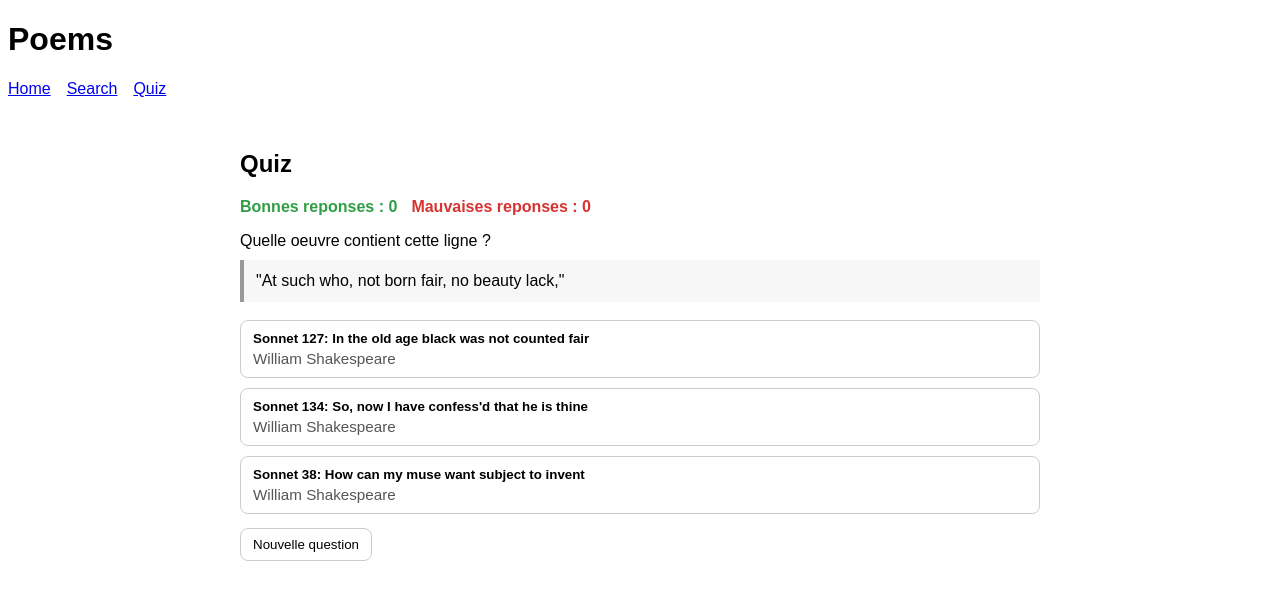
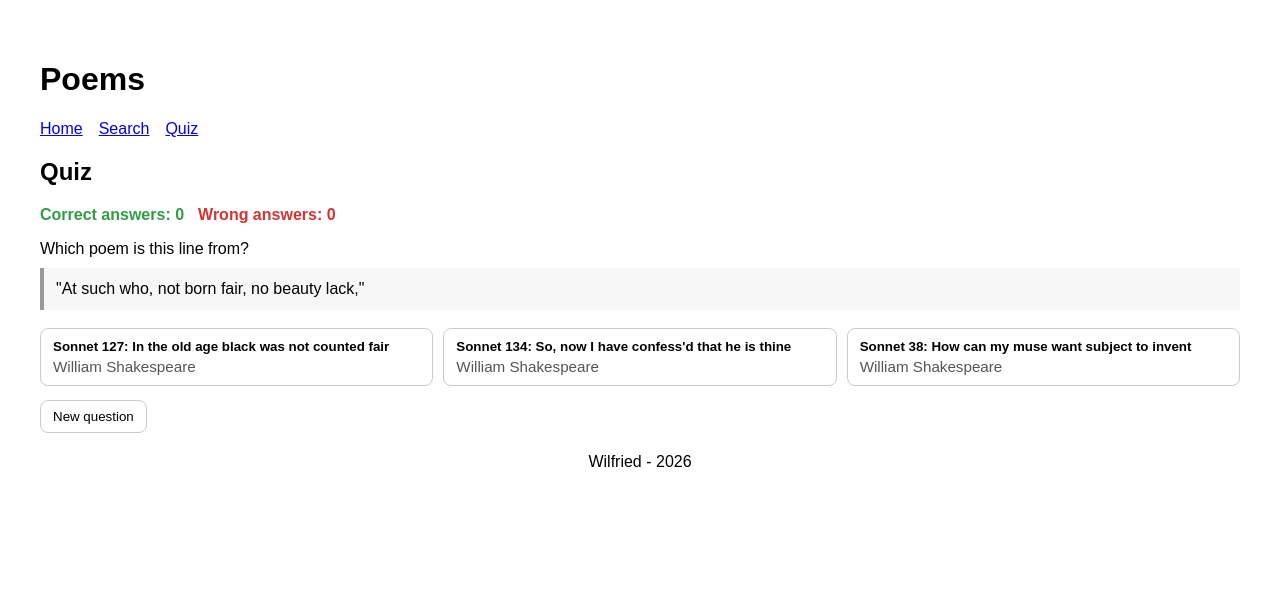
Before and after one commit to WilfriedEugster/programmation_web_projet_S4, a Vue app: page /quiz in a window 1280 px wide. Shown: the top 600 px of the page. Built offline with nearby package versions, Linux system fonts and the light colour scheme.

Commit message:
feat: style improvement

```diff
--- a/src/App.vue
+++ b/src/App.vue
@@ -2,18 +2,23 @@
   <div id="app">
     <Header />
     <RouterView />
+    <Footer />
   </div>
 </template>
 
 <script setup>
 import { RouterView } from "vue-router";
 import Header from "./components/Header.vue";
-
+import Footer from "./components/Footer.vue";
 </script>
 
 <style>
 body {
   font-family: Arial, Helvetica, sans-serif;
+}
+
+#app {
+  padding: 16px;
 }
 
 button,
--- /dev/null
+++ b/src/components/Footer.vue
@@ -0,0 +1,16 @@
+<script setup lang="ts">
+
+</script>
+
+<template>
+<footer>
+Wilfried - 2026
+</footer>
+</template>
+
+<style scoped>
+footer {
+  margin-top: 20px;
+  text-align: center;
+}
+</style>
--- a/src/components/Quiz.vue
+++ b/src/components/Quiz.vue
@@ -3,12 +3,12 @@
 		<h2>Quiz</h2>
 
 		<div class="quiz-scoreboard">
-			<p class="score good">Bonnes reponses : {{ correctAnswers }}</p>
-			<p class="score bad">Mauvaises reponses : {{ wrongAnswers }}</p>
+			<p class="score good">Correct answers: {{ correctAnswers }}</p>
+			<p class="score bad">Wrong answers: {{ wrongAnswers }}</p>
 		</div>
 
 		<p class="quiz-instruction">
-			Quelle oeuvre contient cette ligne ?
+			Which poem is this line from?
 		</p>
 
 		<blockquote v-if="question" class="quiz-line">
@@ -30,13 +30,13 @@
 		<p v-if="hasAnswered" class="quiz-feedback" :class="isGoodAnswer ? 'good' : 'bad'">
 			{{
 				isGoodAnswer
-					? 'Bonne reponse !'
-					: 'Mauvaise reponse. La bonne est affichée en vert.'
+					? 'Correct answer!'
+					: 'Wrong answer. The correct one is highlighted in green.'
 			}}
 		</p>
 
 		<button class="next-question" @click="buildQuestion">
-			Nouvelle question
+			New question
 		</button>
 	</section>
 </template>
@@ -151,11 +151,6 @@ buildQuestion();
 </script>
 
 <style scoped>
-.quiz {
-	max-width: 800px;
-	margin: 0 auto;
-	padding: 16px;
-}
 
 .quiz-scoreboard {
 	display: flex;
@@ -190,6 +185,7 @@ buildQuestion();
 
 .quiz-choices {
 	display: grid;
+	grid-template-columns: repeat(3, minmax(0, 1fr));
 	gap: 10px;
 }
 
--- a/src/components/QuizPoemCard.vue
+++ b/src/components/QuizPoemCard.vue
@@ -50,6 +50,8 @@ const stateClass = computed(() => {
 	padding: 10px 12px;
 	background: white;
 	cursor: pointer;
+	width: 100%;
+	box-sizing: border-box;
 }
 
 .quiz-poem-card:disabled {
```
Also changed, not shown: 1 other file (tests, documents, lock files or other folders).
